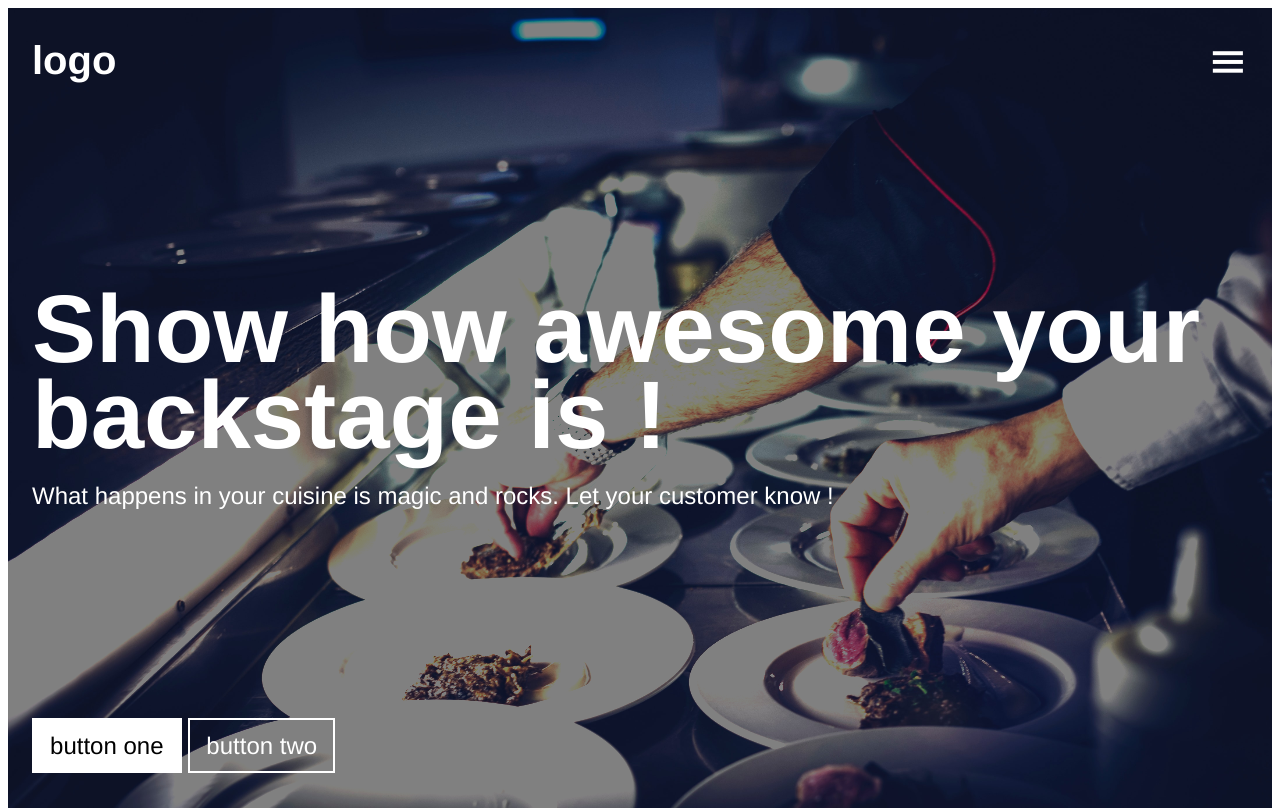
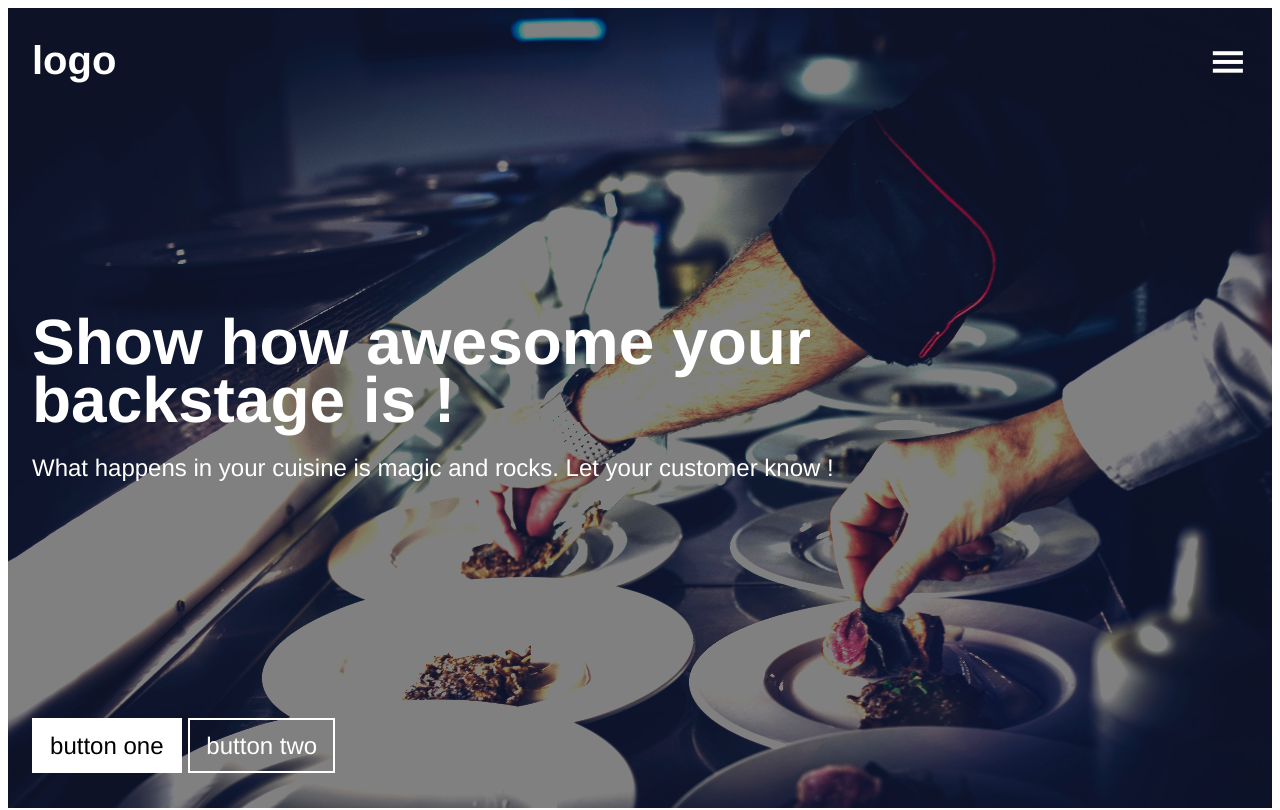
Before and after one commit to DavidGeismarLtd/restaurant_com, a plain HTML site: page _site/index.html in a window 1280 px wide. Shown: the top 810 px of the page. Drawn offline with Linux system fonts and the light colour scheme.

```diff
--- a/_site/index.css
+++ b/_site/index.css
@@ -24,6 +24,10 @@ body {
   font-size: 6vh;
 }
 
+.container {
+  width: 100%;
+}
+
 /* // hero */
 
 .hero {
@@ -43,7 +47,7 @@ body {
 .hero-title {
   max-width: 16em;
   margin: 0;
-  font-size: 12vh;
+  font-size: 8vh;
   font-weight: bold;
   line-height: .9;
 }
--- a/_site/index.html
+++ b/_site/index.html
@@ -2,10 +2,13 @@
 <html>
   <head>
     <meta charset="utf-8">
+    <meta name="viewport" content="initial-scale=1.0, width=device-width">
     <title>Home</title>
     <link rel="stylesheet" href="/index.css">
   </head>
   <body>
+    <div class="container">
+
       <section class="hero">
         <header id="header">
           <a id="logo" href="#">logo</a>
@@ -78,5 +81,6 @@
           </form>
         </div>
       </section>
+   </div>
   </body>
 </html>
--- a/index.css
+++ b/index.css
@@ -24,6 +24,10 @@ body {
   font-size: 6vh;
 }
 
+.container {
+  width: 100%;
+}
+
 /* // hero */
 
 .hero {
@@ -43,7 +47,7 @@ body {
 .hero-title {
   max-width: 16em;
   margin: 0;
-  font-size: 12vh;
+  font-size: 8vh;
   font-weight: bold;
   line-height: .9;
 }
```
Also changed, not shown: index.html (+4 -0 lines). Lines whose indentation alone changed are shown as unchanged.
